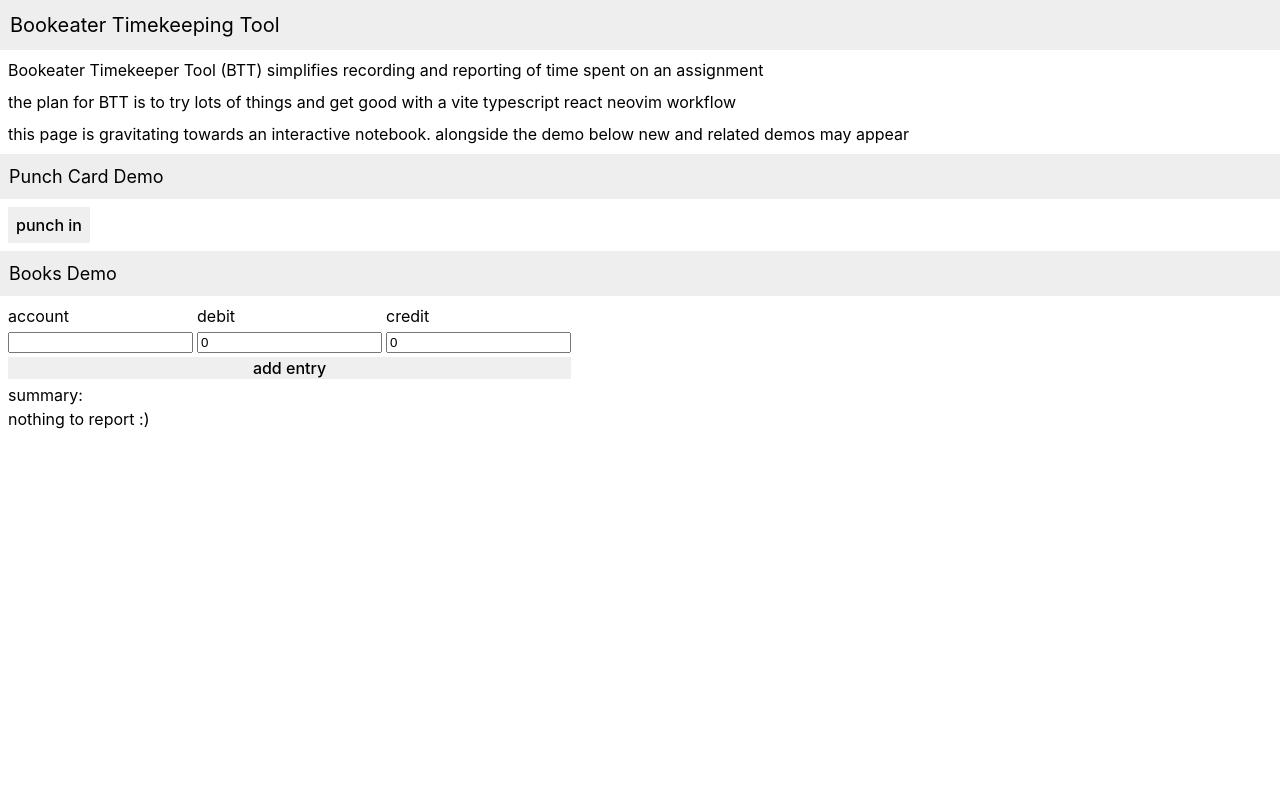
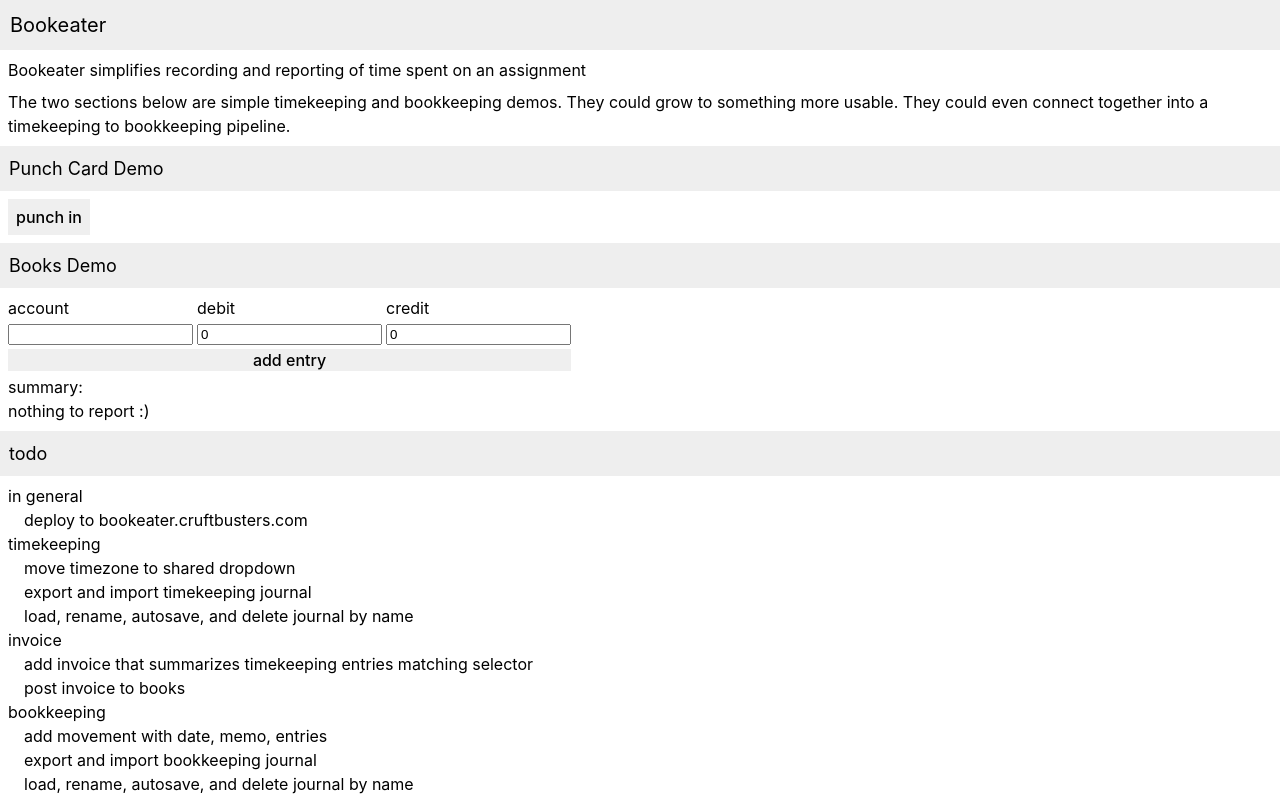
Before and after one commit to cruftbusters/bookeater, a React (Vite) app in the folder apps/webapp/: page / in a window 1280 px wide. Built offline with nearby package versions, Linux system fonts and the light colour scheme.

Commit message:
readme, todo and fluff

```diff
--- a/apps/webapp/src/App.tsx
+++ b/apps/webapp/src/App.tsx
@@ -1,6 +1,7 @@
+import BooksDemo from './BooksDemo'
 import PunchCardDemo from './PunchCardDemo'
 import Readme from './Readme'
-import BooksDemo from './BooksDemo'
+import Todo from './Todo'
 
 function App() {
   return (
@@ -8,6 +9,7 @@ function App() {
       <Readme />
       <PunchCardDemo />
       <BooksDemo />
+      <Todo />
     </>
   )
 }
--- a/apps/webapp/src/Readme.tsx
+++ b/apps/webapp/src/Readme.tsx
@@ -5,21 +5,18 @@ function Readme() {
   return (
     <>
       <header className={cn(styles.dull, styles.header0, styles.gap_padding)}>
-        Bookeater Timekeeping Tool
+        Bookeater
       </header>
       <div aria-label="readme">
         {[
           <>
-            Bookeater Timekeeper Tool (BTT) simplifies recording and reporting
-            of time spent on an assignment
+            Bookeater simplifies recording and reporting of time spent on an
+            assignment
           </>,
           <>
-            the plan for BTT is to try lots of things and get good with a vite
-            typescript react neovim workflow
-          </>,
-          <>
-            this page is gravitating towards an interactive notebook. alongside
-            the demo below new and related demos may appear
+            The two sections below are simple timekeeping and bookkeeping demos.
+            They could grow to something more usable. They could even connect
+            together into a timekeeping to bookkeeping pipeline.
           </>,
         ].map((text, key) => (
           <p key={key} className={styles.gap_margin}>
--- /dev/null
+++ b/apps/webapp/src/Todo.tsx
@@ -0,0 +1,39 @@
+import cn from './cn'
+import styles from './index.module.scss'
+
+function Todo() {
+  return (
+    <>
+      <h1 className={cn(styles.dull, styles.header1, styles.gap_padding)}>
+        todo
+      </h1 >
+      <div className={cn(styles.gap_margin)}>
+        <h2>in general</h2>
+        <ul>
+          <li>deploy to bookeater.cruftbusters.com</li>
+        </ul>
+        <h2>timekeeping</h2>
+        <ul>
+          <li>move timezone to shared dropdown</li>
+          <li>export and import timekeeping journal</li>
+          <li>load, rename, autosave, and delete journal by name</li>
+        </ul>
+        <h2>invoice</h2>
+        <ul>
+          <li>
+            add invoice that summarizes timekeeping entries matching selector
+          </li>
+          <li>post invoice to books</li>
+        </ul>
+        <h2>bookkeeping</h2>
+        <ul>
+          <li>add movement with date, memo, entries</li>
+          <li>export and import bookkeeping journal</li>
+          <li>load, rename, autosave, and delete journal by name</li>
+        </ul>
+      </div>
+    </>
+  )
+}
+
+export default Todo
--- a/apps/webapp/src/index.scss
+++ b/apps/webapp/src/index.scss
@@ -39,8 +39,14 @@ h3,
 h4,
 h5,
 h6,
-p {
+p,
+ul {
   margin: 0;
   font-size: inherit;
   font-weight: inherit;
 }
+
+ul {
+  padding-left: 1rem;
+  list-style-type: none;
+}
```
